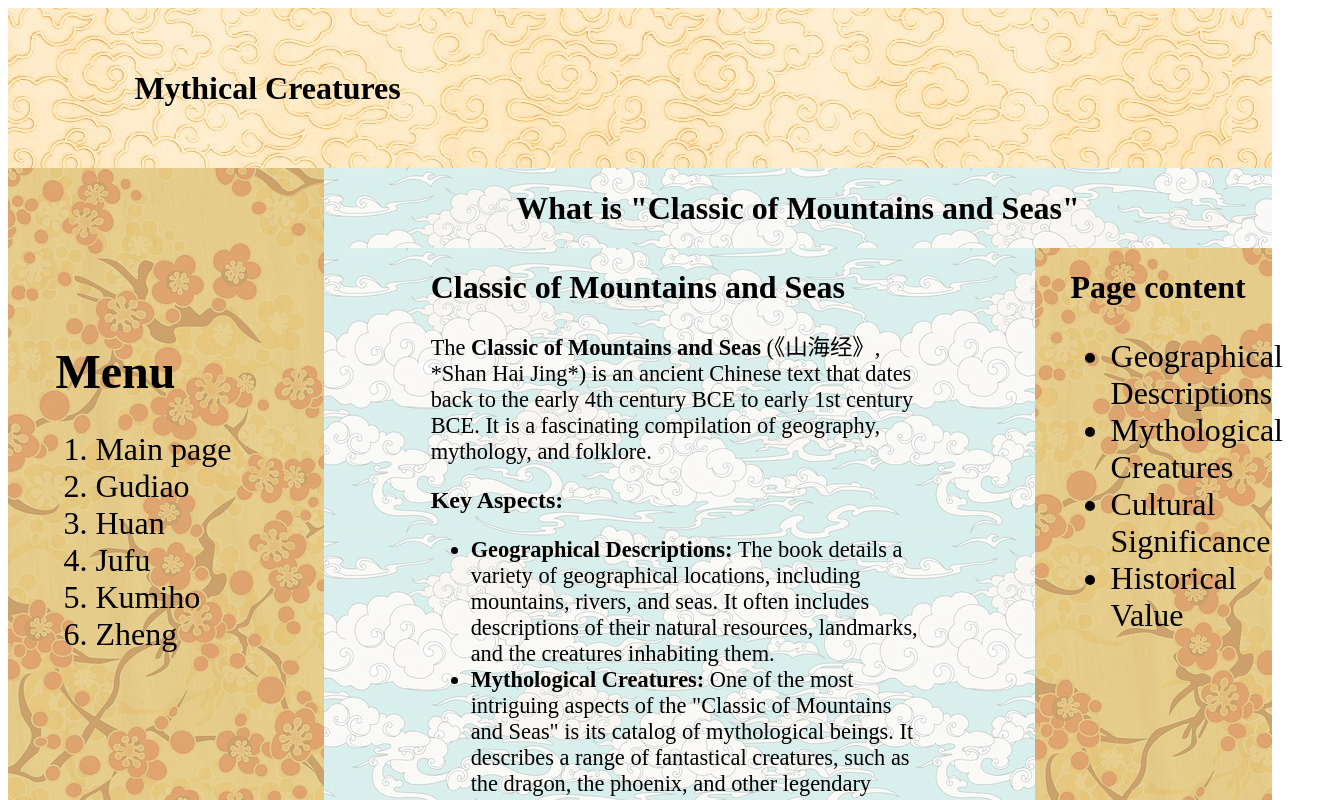
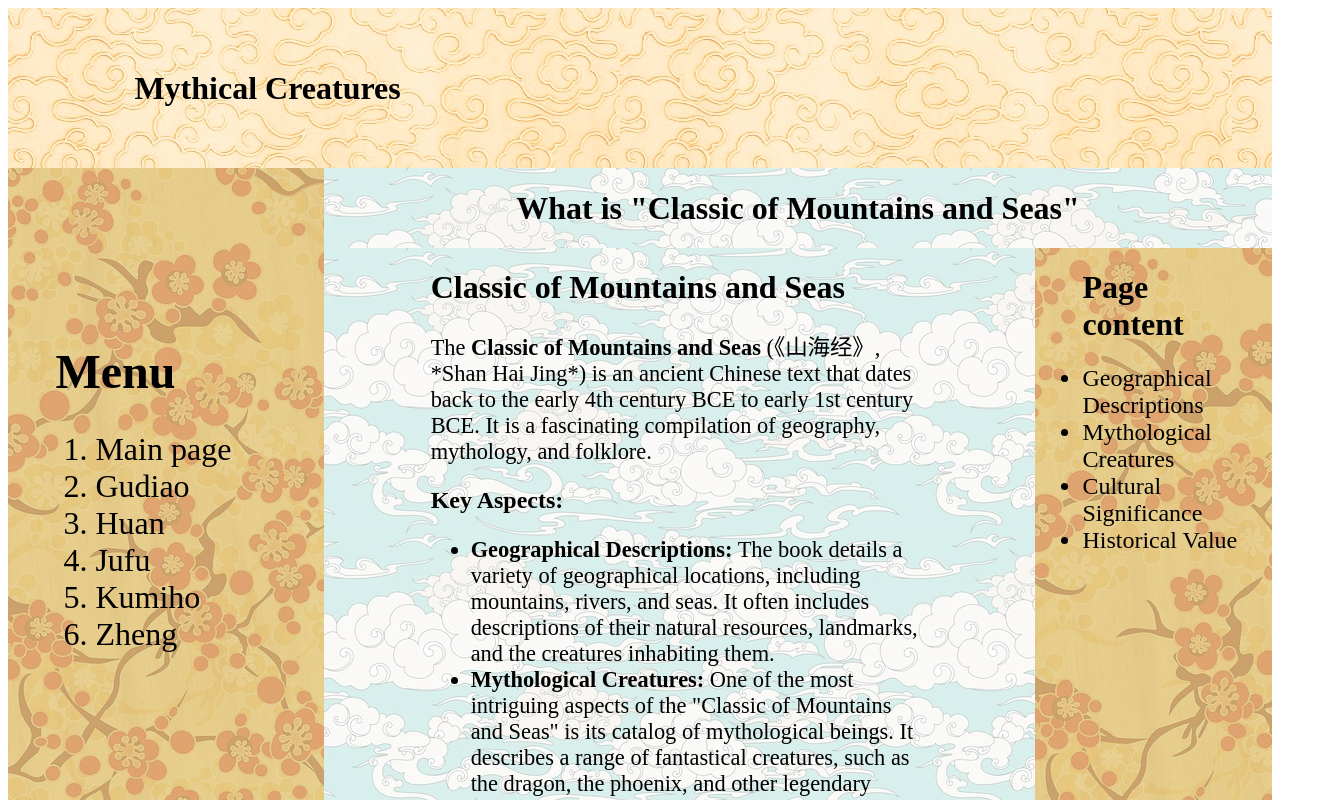
Before and after one commit to Val-Priad/web-lab-1, a website: page index.html in a window 1280 px wide. Shown: the top 800 px of the page, 1319 px wide, since content can reach past the window. Drawn offline with Linux system fonts and the light colour scheme.

Commit message:
fixed issue with sizing

```diff
--- a/index.html
+++ b/index.html
@@ -90,7 +90,6 @@
                 </div>
             </div>
             <div id="other-content">
-                <div class="content-padding">
                 <h1>Page content</h1>
                 <ul>
                     <li><a href="#geography">Geographical Descriptions</a>
@@ -102,7 +101,6 @@
             </div>
         </div>
     </div>
-    </div>
 </main>
 <footer>
     <h1 id="footer-text">Book "Classics of Mountains and Seas"</h1>
--- a/styles.css
+++ b/styles.css
@@ -111,8 +111,7 @@ main {
     width: 25%;
 
     display: flex;
-    justify-content: flex-start;
-    align-items: flex-start;
+    flex-flow: column;
 }
 
 footer {
@@ -148,8 +147,25 @@ a:hover {
     font-size: 1.4em;
 }
 
-#menu ol, #other-content ul {
+#menu ol {
     font-size: 2em;
+}
+
+#other-content h1 {
+    font-size: clamp(0.5em, 2em, 2em);
+}
+
+#other-content ul {
+    font-size: clamp(0.5em, 1.5em, 2em);
+}
+
+#other-content h1, #other-content ul {
+    padding-left: clamp(10%, 20%, 30%);
+    padding-right: clamp(10%, 10%, 20%);
+}
+
+#other-content ul {
+    margin-top: 0;
 }
 
 .additional-info-style {
```
Lines whose indentation alone changed are shown as unchanged.
